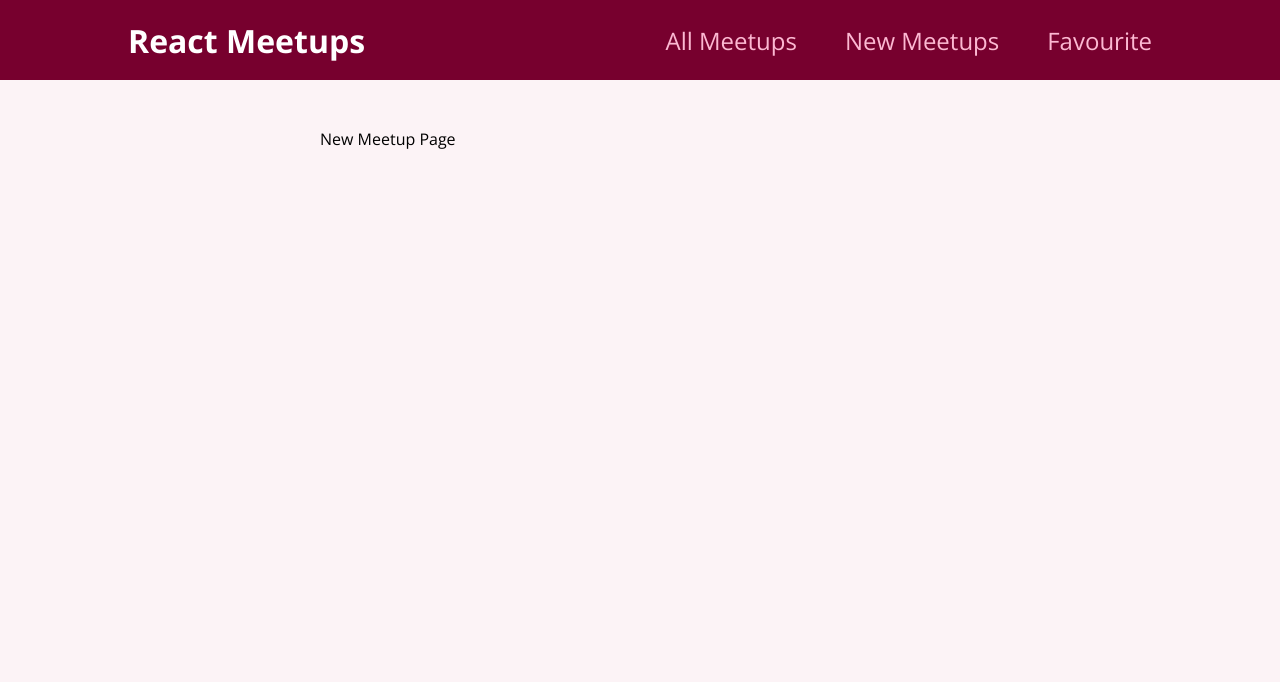
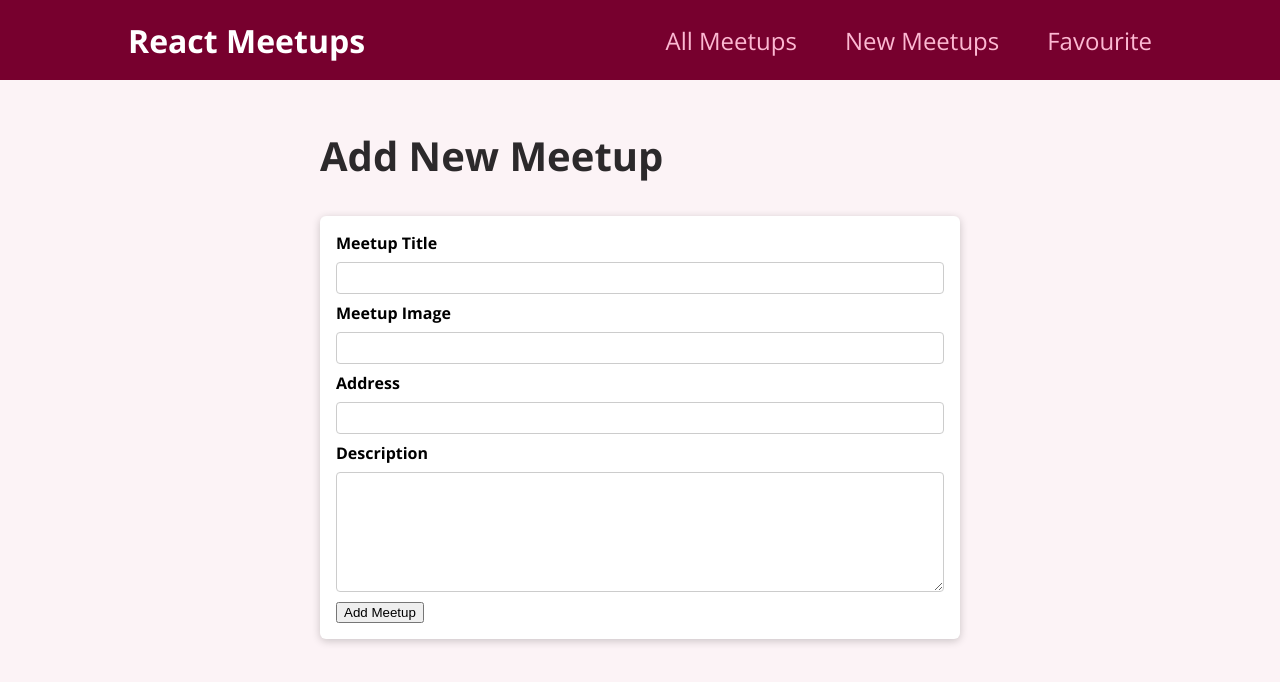
Before and after one commit to dickygiancini/react-learning, a React (Create React App) app: page /new-meetup in a window 1280 px wide. Shown: the top 682 px of the page. Built offline with nearby package versions, Linux system fonts and the light colour scheme.

Commit message:
Form new Meetup

```diff
--- /dev/null
+++ b/src/components/meetups/NewMeetupForm.js
@@ -0,0 +1,35 @@
+import Card from "../ui/Card";
+import classes from './NewMeetupForm.module.css';
+
+function NewMeetupForm() {
+    return <Card>
+        <form className={classes.form}>
+            <div className={classes.control}>
+                <label htmlFor="title">Meetup Title</label>
+                <input type="text" required id="title" />
+            </div>
+
+            <div className={classes.control}>
+                <label htmlFor="image">Meetup Image</label>
+                <input type="url" required id="image" />
+            </div>
+
+            <div className={classes.control}>
+                <label htmlFor="address">Address</label>
+                <input type="text" required id="address" />
+            </div>
+
+            <div className={classes.control}>
+                <label htmlFor="description">Description</label>
+                <textarea id="description" required rows="5"></textarea>
+            </div>
+
+            <div className={classes.action}>
+                <button type="button">Add Meetup</button>
+            </div>
+
+        </form>
+    </Card>;
+}
+
+export default NewMeetupForm;
--- /dev/null
+++ b/src/components/meetups/NewMeetupForm.module.css
@@ -0,0 +1,45 @@
+.form {
+    padding: 1rem;
+  }
+
+  .control {
+    margin-bottom: 0.5rem;
+  }
+
+  .control label {
+    display: block;
+    font-weight: bold;
+    margin-bottom: 0.5rem;
+  }
+
+  .control input,
+  .control textarea {
+    display: block;
+    font: inherit;
+    border-radius: 4px;
+    border: 1px solid #ccc;
+    padding: 0.25rem;
+    width: 100%;
+  }
+
+  .actions {
+    margin-top: 1rem;
+    text-align: right;
+  }
+
+  .actions button {
+    font: inherit;
+    cursor: pointer;
+    background-color: #77002e;
+    color: white;
+    padding: 0.5rem 1.5rem;
+    border: 1px solid #77002e;
+    border-radius: 4px;
+    font-weight: bold;
+  }
+
+  .actions button:hover,
+  .actions button:active {
+    background-color: #a50e48;
+    border-color: #a50e48;
+  }
--- a/src/pages/NewMeetup.js
+++ b/src/pages/NewMeetup.js
@@ -1,5 +1,12 @@
+import NewMeetupForm from "../components/meetups/NewMeetupForm";
+
 function NewMeetupPage() {
-    return <div>New Meetup Page</div>;
-  }
+  return (
+    <section>
+      <h1>Add New Meetup</h1>
+      <NewMeetupForm />
+    </section>
+  );
+}
 
 export default NewMeetupPage;
```
